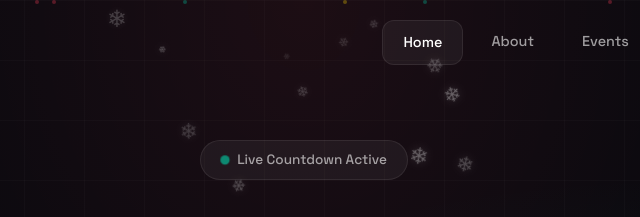
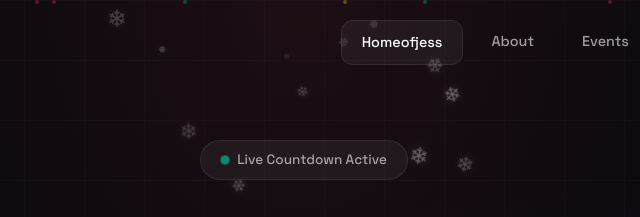
Before and after one commit to 70150335-cpu/jenkins-sonarqube-docker, a plain HTML site: page index.html in a window 1280 px wide. Shown: the top 217 px of the page, 336-976 px from the left. Drawn offline with Linux system fonts and the light colour scheme.

Commit message:
Update index.html

```diff
--- a/index.html
+++ b/index.html
@@ -28,7 +28,7 @@ https://templatemo.com/tm-605-xmas-countdown
             <span class="logo-text">Xmas<span>Countdown</span></span>
         </a>
         <nav id="nav">
-            <a href="#hero">Home</a>
+            <a href="#hero">Homeofjess</a>
             <a href="#about">About</a>
             <a href="#events">Events</a>
             <a href="#traditions">Traditions</a>
```
